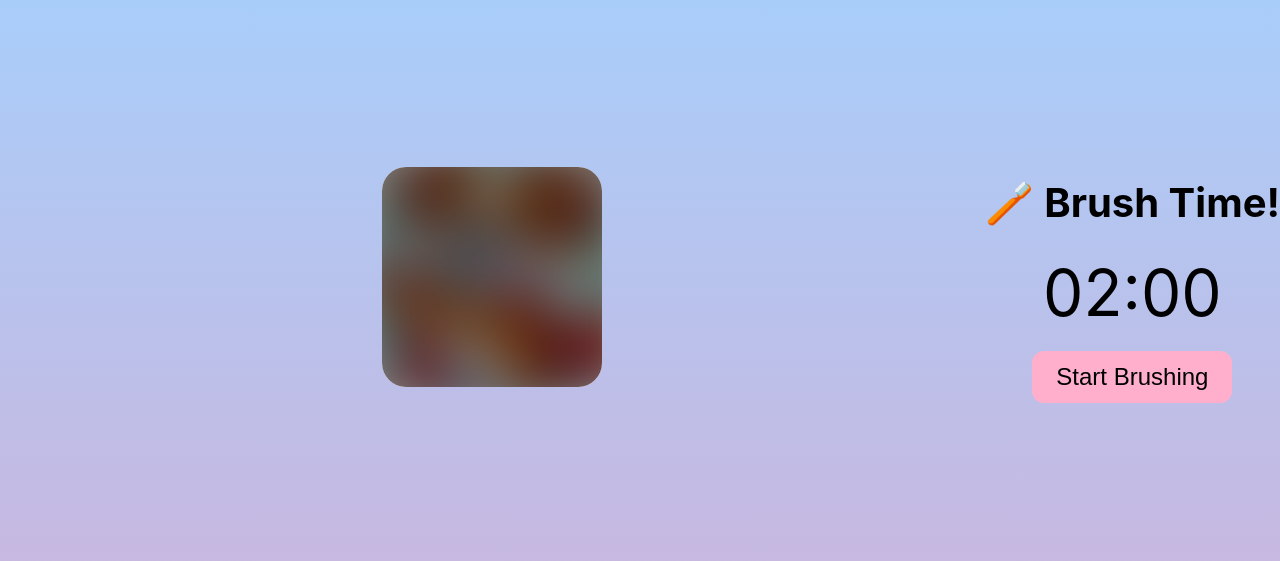
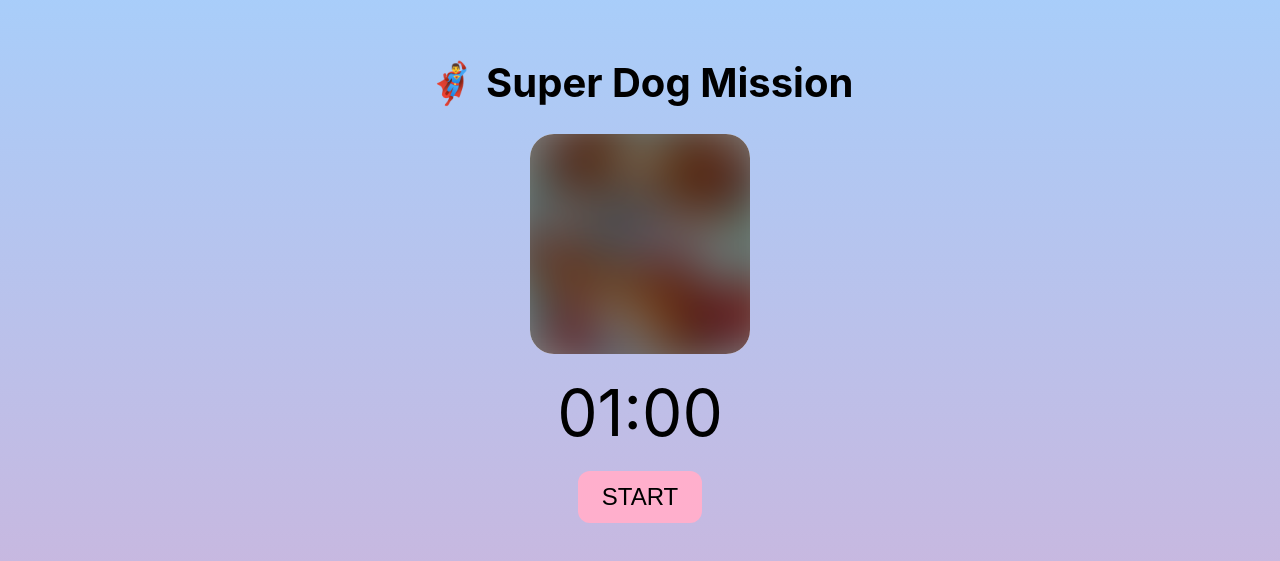
Before and after one commit to edvinska/toothbrush-timer, a plain HTML site: page index.html in a window 1280 px wide. Shown: the part 123-684 px from the top of the page. Drawn offline with Linux system fonts and the light colour scheme.

Commit message:
Update index.html

```diff
--- a/index.html
+++ b/index.html
@@ -3,26 +3,26 @@
 <head>
   <meta charset="UTF-8" />
   <meta name="viewport" content="width=device-width, initial-scale=1.0" />
-  <title>Toothbrush Timer</title>
+  <title>Super Dog Brush Timer</title>
 
-  <link rel="manifest" href="manifest.json" />
-  <link rel="apple-touch-icon" href="icon.png" />
   <meta name="apple-mobile-web-app-capable" content="yes" />
-  <meta name="apple-mobile-web-app-status-bar-style" content="default" />
 
   <link rel="stylesheet" href="style.css" />
 </head>
 <body>
+
+<div class="app">
+  <h1>🦸‍♂️ Super Dog Mission</h1>
+
   <div class="puzzle">
-  <img src="super_dog.png" id="superdog" />
+    <img src="super_dog.png" id="superdog" />
+  </div>
+
+  <div id="timer">01:00</div>
+
+  <button id="start">START</button>
 </div>
 
-  <div class="app">
-    <h1>🪥 Brush Time!</h1>
-    <div id="timer">02:00</div>
-    <button id="start">Start Brushing</button>
-  </div>
-
-  <script src="app.js"></script>
+<script src="app.js"></script>
 </body>
 </html>
```
